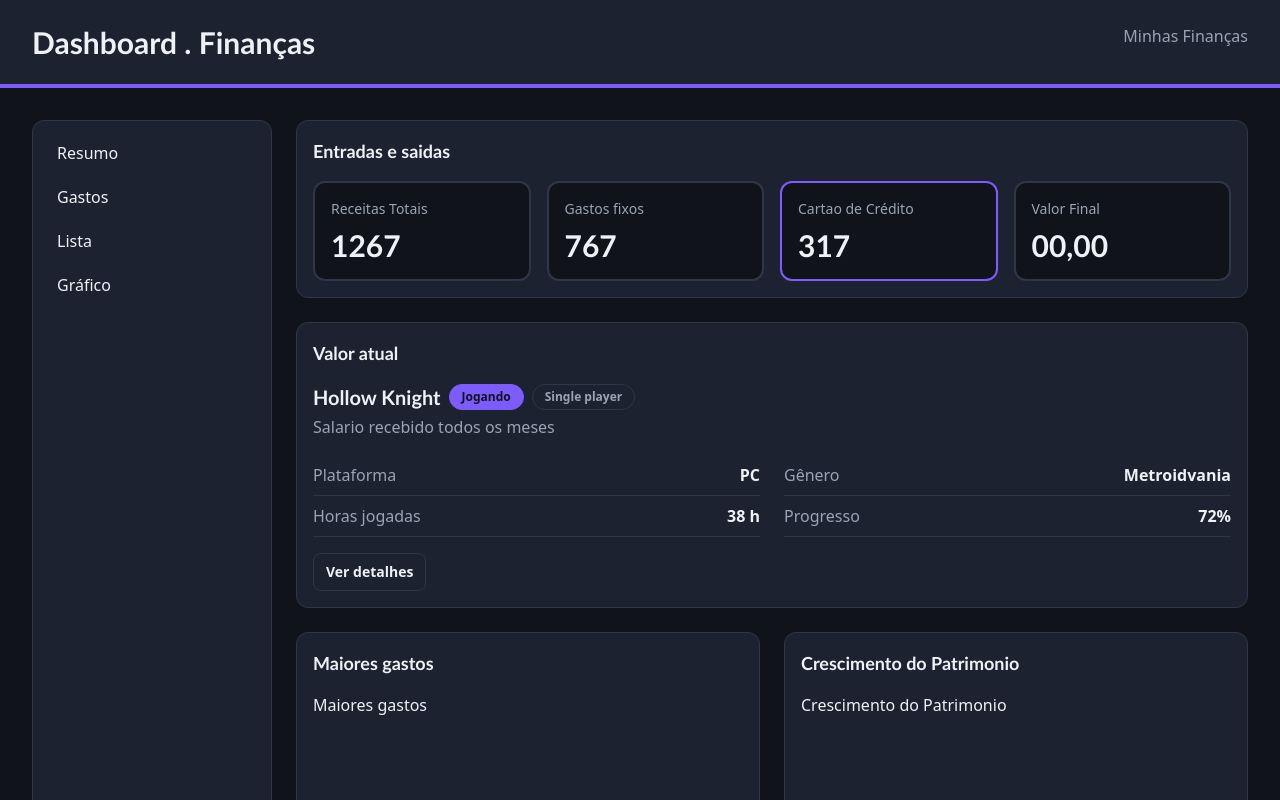
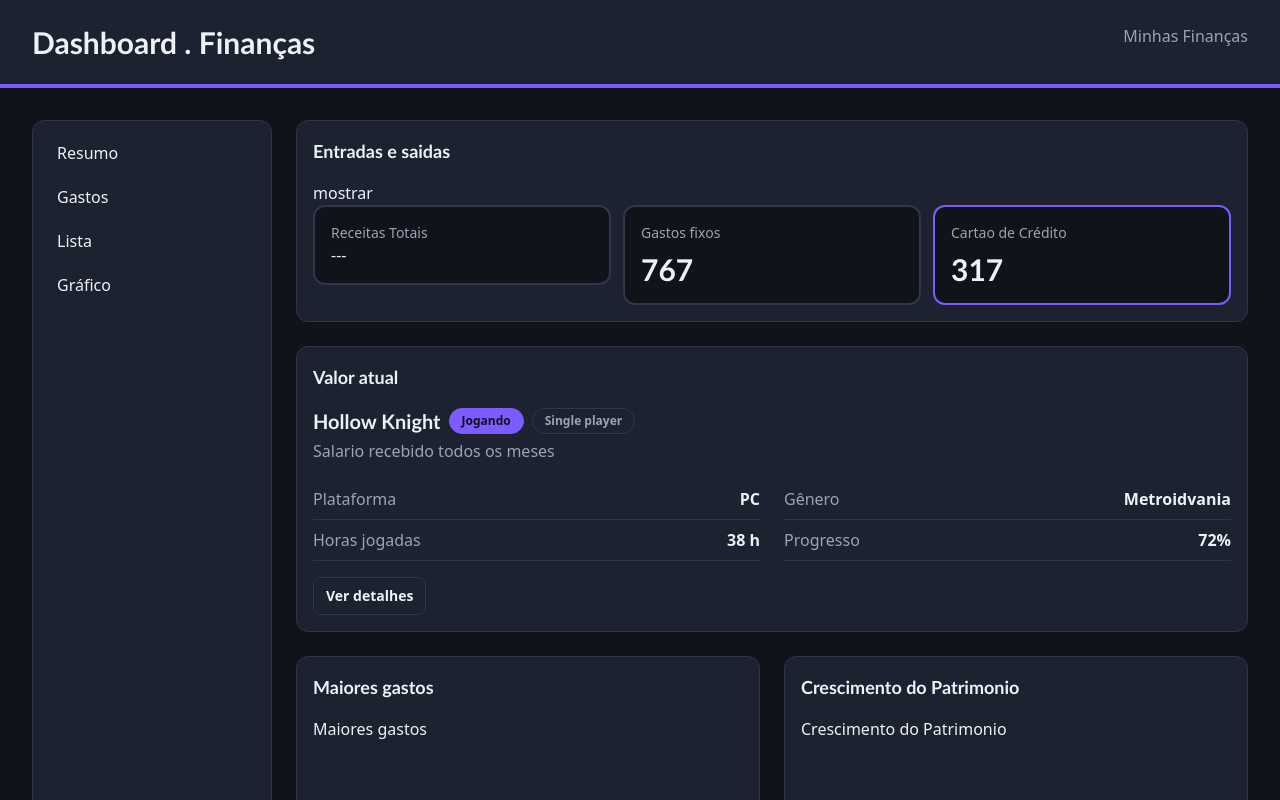
Before and after one commit to Levi-dev6638/my-dashboard, a React (Vite) app: page / in a window 1280 px wide. Shown: the top 800 px of the page. Built offline with nearby package versions, Linux system fonts and the light colour scheme.

Commit message:
feat: add new layout

```diff
--- a/src/App.jsx
+++ b/src/App.jsx
@@ -6,9 +6,11 @@ import Panel from './components/Panel';
 import InfoRow from './components/InfoRow';
 import StatusBadge from './components/StatusBadge';
 import DetailsToggle from './components/DatailsToggle';
-const areaClass =
-  'min-h-32 rounded-xl border-2 border-dashed border-border bg-surface p-4 text-muted';
+import { useState } from 'react';
+
 function App() {
+    const [showValues, setShowValues] = useState(false);
+
   return (
     <>
       <div className="flex min-h-screen flex-col bg-background text-foreground ">
@@ -25,15 +27,19 @@ function App() {
             title=" Entradas e saidas"
             className="md:col-span-2"
           >
-            <div className="grid grid-cols-2 gap-4 md:grid-cols-4">
-              <SummaryCard title="Receitas Totais" value={1267} />
+            <button onClick={()=> setShowValues(!showValues)}>{!showValues ? "mostrar": "Esconder"}</button>
+            <div className="grid grid-cols-2 gap-3 md:grid-cols-3">
+              <div className="col-span-2 md:col-span-1">
+                <SummaryCard title="Receitas Totais" value={1267} hideValue = {!showValues}/>
+              </div>
+
               <SummaryCard title="Gastos fixos" value={767} />
+
               <SummaryCard
                 title="Cartao de Crédito"
                 value={317}
                 isHighlighted
               />
-              <SummaryCard title="Valor Final" value="00,00" />
             </div>
           </Panel>
           <Panel id=" highlight" title="Valor atual" className="md:col-span-2">
--- a/src/components/SummaryCard.jsx
+++ b/src/components/SummaryCard.jsx
@@ -1,4 +1,4 @@
-function SummaryCard({ title, value, icon=null, isHighlighted = false }) {
+function SummaryCard({ title, value, icon=null, isHighlighted = false , hideValue = false }) {
   return (
     <>
     <article
@@ -10,7 +10,7 @@ function SummaryCard({ title, value, icon=null, isHighlighted = false }) {
         {icon && <span aria-hidden="true">{icon}</span>}
         {title}
       </p>
-      <p className="mt-2 font-heading text-3xl font-bold">{value}</p>
+      {hideValue ? "---":<p className="mt-2 font-heading text-3xl font-bold">{value}</p>}
     </article>
 
    </>
```
